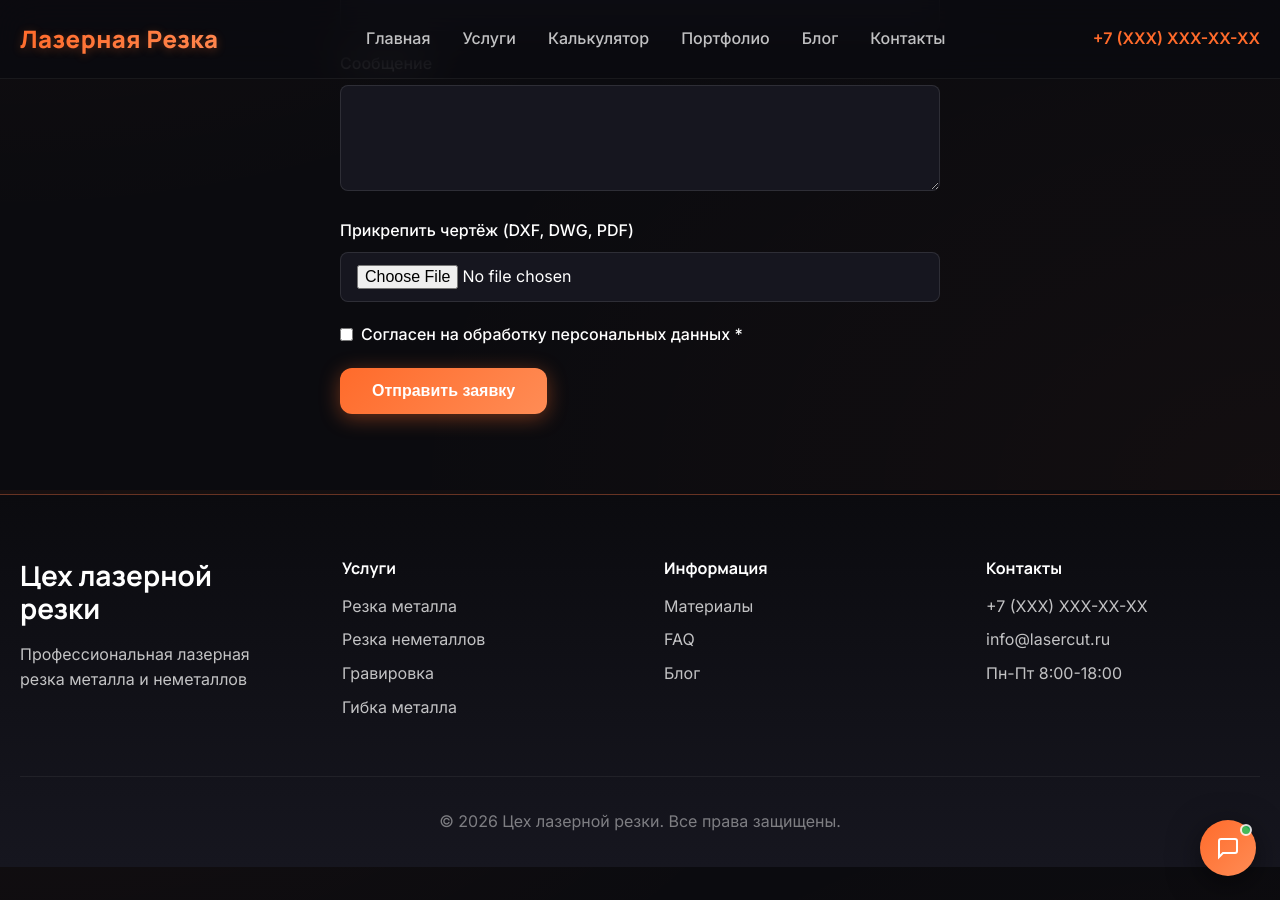
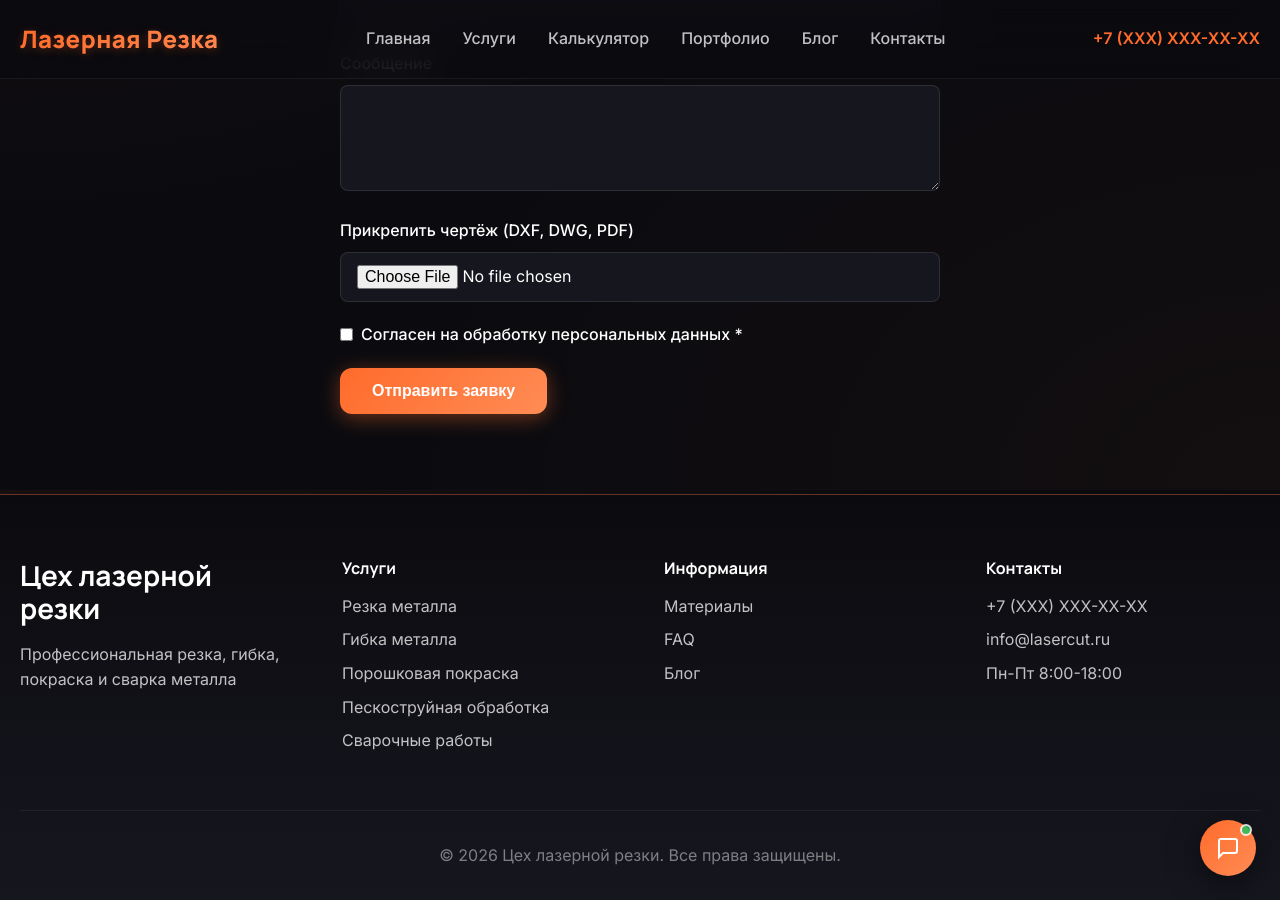
Before and after one commit to kaylas000/lazer-rezka, a Jekyll site: the page built from index.html, in a window 1280 px wide and 900 px high, scrolled down 4010 px. Built offline with Jekyll 4.4.1, drawn with Linux system fonts in a browser that asks for light colours.

Commit message:
Update footer services list

```diff
--- a/_includes/footer.html
+++ b/_includes/footer.html
@@ -3,16 +3,17 @@
     <div class="footer-grid">
       <div class="footer-col">
         <h3>{{ site.company.name }}</h3>
-        <p>Профессиональная лазерная резка металла и неметаллов</p>
+        <p>Профессиональная резка, гибка, покраска и сварка металла</p>
       </div>
 
       <div class="footer-col">
         <h4>Услуги</h4>
         <ul>
           <li><a href="/services/metal/">Резка металла</a></li>
-          <li><a href="/services/nonmetal/">Резка неметаллов</a></li>
-          <li><a href="/services/engraving/">Гравировка</a></li>
           <li><a href="/services/bending/">Гибка металла</a></li>
+          <li><a href="/services/powder-coating/">Порошковая покраска</a></li>
+          <li><a href="/services/sandblasting/">Пескоструйная обработка</a></li>
+          <li><a href="/services/welding/">Сварочные работы</a></li>
         </ul>
       </div>
 
```
